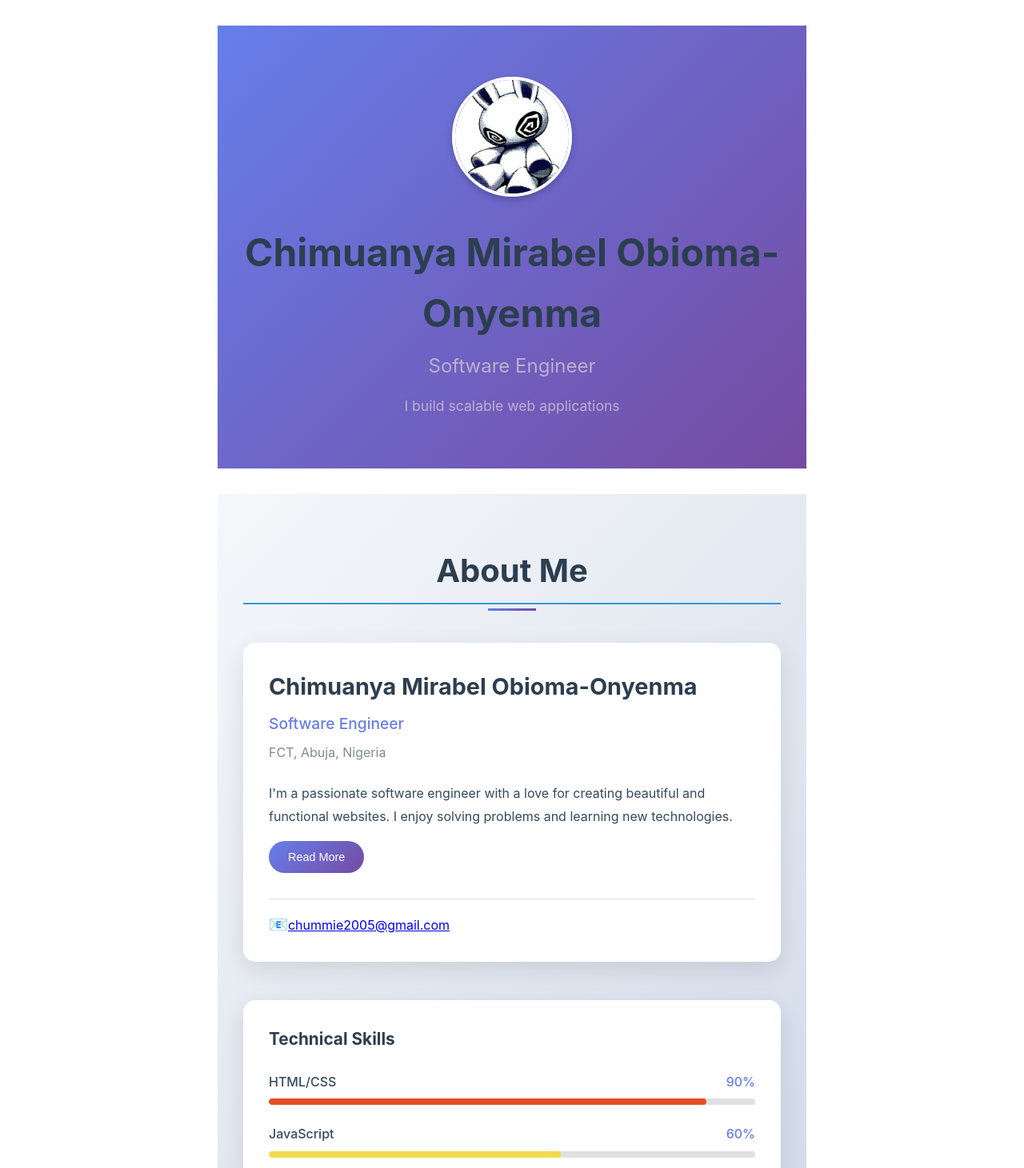
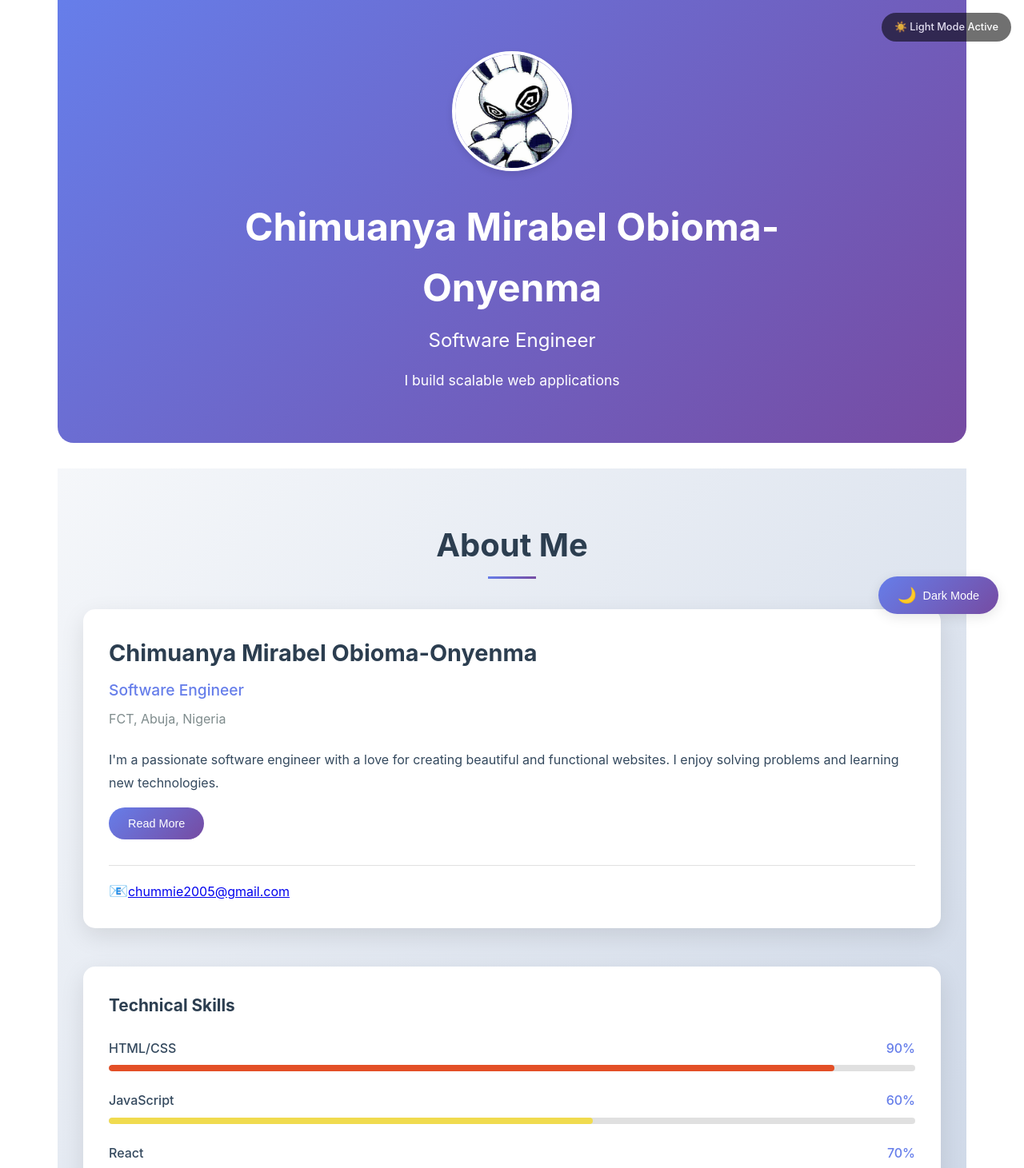
Before and after one commit to LilithsGarden/my-portfolio, a React (Vite) app: page / in a window 1280 px wide. Shown: the top 1461 px of the page at 80% size. Built offline with nearby package versions, Linux system fonts and the light colour scheme.

Commit message:
Added light and dark mode

```diff
--- a/src/App.css
+++ b/src/App.css
@@ -1,32 +1,12 @@
 .App {
-  max-width: 800px;
+  max-width: 1200px;
   margin: 0 auto;
-  padding: 2rem;
+  padding: 0 2rem;
 }
 
-header {
-  text-align: center;
-  margin-bottom: 3rem;
+
+@media (max-width: 768px) {
+  .App {
+    padding: 0 1rem;
+  }
 }
-
-header h1 {
-  font-size: 2.5rem;
-  color: #2c3e50;
-  margin-bottom: 0.5rem;
-}
-
-header p {
-  font-size: 1.2rem;
-  color: hsl(265, 26%, 75%);
-}
-
-section {
-  margin-bottom: 2.5rem;
-}
-
-section h2 {
-  color: #34495e;
-  margin-bottom: 1rem;
-  border-bottom: 2px solid #3498db;
-  padding-bottom: 0.5rem;
-}
--- a/src/App.jsx
+++ b/src/App.jsx
@@ -1,9 +1,13 @@
 import './App.css'
 import Header from './components/Header'
 import About from './components/About'
+import ThemeToggle from './components/ThemeToggle'
+import ThemeIndicator from './components/ThemeIndicator'
+import { ThemeProvider } from './context/ThemeContext'
 
 function App() {
   return (
+    <ThemeProvider>
       <div className="App">
         <Header />
 
@@ -22,7 +26,12 @@ function App() {
             <p>Coming soon...</p>
           </section>
         </main>
+
+        {/* Theme toggle button */}
+        <ThemeToggle />
+        <ThemeIndicator />
       </div>
+    </ThemeProvider>
   )
 }
 
--- a/src/components/About.css
+++ b/src/components/About.css
@@ -1,6 +1,6 @@
 .about {
     padding: 4rem 2rem;
-    background: linear-gradient(135deg, #f5f7fa 0%, #c3cfe2 100%);
+    background: linear-gradient(135deg, var(--bg-gradient-start) 0%, var(--bg-gradient-end) 100%);
 }
 
 .about-container {
@@ -11,7 +11,7 @@
 .section-title {
     text-align: center;
     font-size: 2.5rem;
-    color: #2c3e50;
+    color: var(--text-primary);
     margin-bottom: 3rem;
     position: relative;
     display: inline-block;
@@ -26,7 +26,7 @@
     transform: translateX(-50%);
     width: 60px;
     height: 3px;
-    background: linear-gradient(135deg, #667eea 0%, #764ba2 100%);
+    background: var(--button-bg);
 }
 
 .about-content {
@@ -37,33 +37,33 @@
 
 /*Bio Section*/
 .about-bio {
-    background: white;
+    background: var(--card-bg);
     border-radius: 15px;
     padding: 2rem;
-    box-shadow: 0 10px 30px rgba(0, 0, 0, 0.1);
+    box-shadow: 0 10px 30px var(--card-shadow);
 }
 
 .bio-header h3 {
     font-size: 1.8rem;
-    color: #2c3e50;
+    color: var(--text-primary);
     margin-bottom: 0.5rem;
 }
 
 .bio-title {
     font-size: 1.2rem;
-    color: #667eea;
+    color: var(--link-color);
     font-weight: 500;
     margin-bottom: 0.5rem;
 }
 
 .bio-location {
-    color: #7f8c8d;
+    color: var(--text-light);
     margin-bottom: 1rem;
 }
 
 .bio-text {
     line-height: 1.8;
-    color: #34495e;
+    color: var(--text-secondary);
     margin: 1.5rem 0;
 }
 
@@ -73,7 +73,7 @@
 }
 
 .read-more-btn {
-    background: linear-gradient(135deg, #667eea 0%, #764ba2 100%);
+    background: var(--button-bg);
     color: white;
     border: none;
     padding: 0.75rem 1.5rem;
@@ -86,18 +86,19 @@
 
 .read-more-btn:hover {
     transform: translateY(-2px);
-    box-shadow: 0 5px 15px rgba(102, 126, 234, 0.4);
+    box-shadow: 0 5px 15px var(--button-hover);
 }
 
 .read-more-btn:active {
-    background: linear-gradient(135deg, #764ba2 0%, #667eea 100%);
+    background: var(--button-bg);
+    opacity: 0.9;
 }
 
 /*Contact Info*/
 .contact-info {
     margin-top: 2rem;
     padding-top: 1rem;
-    border-top: 1px solid #e0e0e0;
+    border-top: 1px solid var(--border-color);
 }
 
 .contact-item {
@@ -111,27 +112,27 @@
 }
 
 .contact-item a {
-    color: #667eea;
+    color: var(--link-color);
     text-decoration: none;
     transition: color 0.3s ease;
 }
 
 .contact-item a:hover {
-    color: #764ba2;
+    color: var(--link-hover);
     text-decoration: underline;
 }
 
 /*Skills Section*/
 .skills-section, .interests-section {
-    background: white;
+    background: var(--card-bg);
     border-radius: 15px;
     padding: 2rem;
     margin-bottom: 2rem;
-    box-shadow: 0 10px 30px rgba(0, 0, 0, 0.1);
+    box-shadow: 0 10px 30px var(--card-shadow);
 }
 
 .skills-section h3, .interests-section h3 {
-    color: #2c3e50;
+    color: var(--text-primary);
     margin-bottom: 1.5rem;
     font-size: 1.3rem;
 }
@@ -144,7 +145,7 @@
     display: flex;
     justify-content: space-between;
     margin-bottom: 0.5rem;
-    color: #34495e;
+    color: var(--text-secondary);
 }
 
 .skill-name {
@@ -152,12 +153,12 @@
 }
 
 .skill-percent {
-    color: #667eea;
+    color: var(--link-color);
     font-weight: 500;
 }
 
 .progress-bar {
-    background: #e0e0e0;
+    background: var(--progress-bg);
     border-radius: 10px;
     overflow: hidden;
     height: 8px;
@@ -175,8 +176,8 @@
     position: absolute;
     top: -30px;
     right: 0;
-    background: #2c3e50;
-    color: white;
+    background: var(--text-primary);
+    color: var(--bg-primary);
     padding: 0.25rem 0.5rem;
     border-radius: 5px;
     font-size: 0.75rem;
@@ -192,21 +193,20 @@
 }
 
 .interest-chip {
-    background: linear-gradient(135deg, #667eea15 0%, #764ba215 100%);
-    color: #667eea;
+    background: var(--link-color);
+    color: white;
     padding: 0.5rem 1rem;
     border-radius: 20px;
     font-size: 0.9rem;
     cursor: pointer;
     transition: all 0.3s ease;
-    border: 1px solid #667eea30;
+    border: 1px solid transparent;
 }
 
 .interest-chip:hover {
     transform: translate(-2px);
-    background: linear-gradient(135deg, #667eea 0%, #764ba2 100%);
-    color: white;
-    box-shadow: 0 5px 15px rgba(102, 126, 234, 0.3);
+    background: var(--link-hover);
+    box-shadow: 0 5px 15px var(--button-hover);
 }
 
 /*Animations*/
--- a/src/components/Header.css
+++ b/src/components/Header.css
@@ -1,9 +1,10 @@
 .header {
-    background: linear-gradient(135deg, #667eea 0%, #764ba2 100%);
+    background: var(--button-bg);
     color: white;
     padding: 4rem 2rem;
     text-align: center;
     margin-bottom: 2rem;
+    border-radius: 0 0 20px 20px;
 }
 
 .header-content {
@@ -36,7 +37,7 @@
     border-radius: 50%; /*Makes the image circular*/
     object-fit: cover; /*Ensures the image covers the container without distortion*/
     border: 4px solid white;
-    box-shadow: 0 4px 10px rgba(0, 0, 0, 0.2);
+    box-shadow: 0 4px 10px var(--card-shadow);
     margin-bottom: 1.5rem;
     animation: fadeIn 1s ease;
 }
@@ -79,4 +80,13 @@
         width: 120px;
         height: 120px;
     }
+
+    .header-subtitle {
+        font-size: 1.2rem;
+    }
+
+    .profile-image {
+        width: 120px;
+        height: 120px;
+    }
 }
--- /dev/null
+++ b/src/components/ThemeIndicator.css
@@ -0,0 +1,29 @@
+.theme-indicator {
+  position: fixed;
+  top: 1rem;
+  right: 1rem;
+  padding: 0.5rem 1rem;
+  border-radius: 20px;
+  font-size: 0.8rem;
+  font-weight: 500;
+  z-index: 999;
+  opacity: 0.8;
+  transition: all 0.3s ease;
+  pointer-events: none; /* So it doesn't interfere with clicks */
+}
+
+.theme-indicator-light {
+  background: rgba(0, 0, 0, 0.7);
+  color: white;
+}
+
+.theme-indicator-dark {
+  background: rgba(255, 255, 255, 0.9);
+  color: #333;
+}
+
+@media (max-width: 768px) {
+  .theme-indicator {
+    display: none; /* Hide on mobile to save space */
+  }
+}
--- /dev/null
+++ b/src/components/ThemeIndicator.jsx
@@ -0,0 +1,15 @@
+import React from 'react'
+import { useTheme } from '../hooks/useTheme'
+import './ThemeIndicator.css'
+
+function ThemeIndicator() {
+    const { theme } = useTheme()
+
+    return (
+        <div className={`theme-indicator theme-indicator-${theme}`}>
+            {theme === 'light' ? '☀️ Light Mode Active' : '🌙 Dark Mode Active'}
+        </div>
+    )
+}
+
+export default ThemeIndicator
--- /dev/null
+++ b/src/components/ThemeToggle.css
@@ -0,0 +1,82 @@
+.theme-toggle {
+    position: fixed;
+    bottom: 2rem;
+    right: 2rem;
+    background: var(--button-bg);
+    color: white;
+    border: none;
+    padding: 0.75rem 1.5rem;
+    border-radius: 50px;
+    cursor: pointer;
+    font-size: 1rem;
+    font-weight: 500;
+    display: flex;
+    align-items: center;
+    gap: 0.5rem;
+    box-shadow: 0 4px 15px var(--card-shadow);
+    transition: all 0.3s ease;
+    z-index: 1000;
+}
+
+.theme-toggle:hover {
+    transform: translateY(-3px);
+    box-shadow: 0 6px 20px var(--button-hover);
+}
+
+.theme-toggle:active {
+    transform: translateY(0);
+}
+
+/* Animation for the toggle icon */
+.theme-toggle.animate {
+    animation: pulse 0.5s ease;
+}
+
+.theme-toggle-icon {
+    font-size: 1.2rem;
+    transition: transform 0.3s ease;
+}
+
+.theme-toggle:hover .theme-toggle-icon {
+    transform: rotate(15deg);
+}
+
+.theme-toggle-text {
+    font-size: 0.9rem;
+}
+
+/* Responsive adjustments */
+@media (max-width: 768px) {
+    .theme-toggle {
+        bottom: 1rem;
+        right: 1rem;
+        padding: 0.6rem 1.2rem;
+    }
+
+    .theme-toggle-text {
+        display: inline;
+    }
+}
+
+@media (max-width: 480px) {
+    .theme-toggle {
+        padding: 0.6rem 1rem;
+    }
+
+    .theme-toggle-text {
+        font-size: 0.8rem;
+    }
+}
+
+/* Animation keyframes */
+@keyframes pulse {
+    0% {
+        transform: scale(1);
+    }
+    50% {
+        transform: scale(1.1);
+    }
+    100% {
+        transform: scale(1);
+    }
+}
--- /dev/null
+++ b/src/components/ThemeToggle.jsx
@@ -0,0 +1,45 @@
+import React, { useState } from 'react'
+import { useTheme } from '../hooks/useTheme'
+import './ThemeToggle.css'
+
+function ThemeToggle() {
+    const { theme, toggleTheme } = useTheme()
+    const [isAnimating, setIsAnimating] = useState(false)
+
+    // Handle toggle with animation
+    const handleToggle = () => {
+        setIsAnimating(true)
+        toggleTheme()
+
+        //Remove animation class after animation completes
+        setTimeout(() => {
+            setIsAnimating(false)
+        }, 500)
+    }
+
+    //Get appropriate icon based on theme
+    const getIcon = () => {
+        if (theme === 'light') {
+            return '🌙'
+        }else {
+            return '☀️'
+        }
+    }
+
+    const getText = () => {
+        return theme === 'light' ? 'Dark Mode' : 'Light Mode'
+    }
+
+    return (
+        <button
+        className={`theme-toggle ${isAnimating ? 'animate' : ''}`}
+        onClick={handleToggle}
+        aria-label={`Switch to ${theme === 'light' ? 'dark' : 'light'}mode`}
+        >
+            <span className="theme-toggle-icon">{getIcon()}</span>
+            <span className="theme-toggle-text">{getText()}</span>
+        </button>
+    )
+}
+
+export default ThemeToggle
--- /dev/null
+++ b/src/context/ThemeContext.jsx
@@ -0,0 +1,51 @@
+import React, { createContext, useState, useEffect, } from 'react'
+
+// Creates the Context
+// Context is like a global state that any component can access
+export const ThemeContext = createContext()
+
+// Creates a Provider component
+// This component will wrap our entire app and provide the theme to everyone
+export function ThemeProvider({ children}) {
+    // State to hold the current theme, default is 'light'
+    // We will check localStorage to see if the user has a saved theme preference
+    const [theme, setTheme] = useState(() => {
+        const savedTheme = localStorage.getItem('theme')
+        return savedTheme || 'light'
+    })
+
+    // useEffect runs when theme changes
+    useEffect(() => {
+        // Apply the theme to the HTML element (document.documentElement is the <html> tag)
+        if(theme === 'dark') {
+            document.documentElement.classList.add('dark-mode')
+            document.documentElement.classList.remove('light-mode')
+        } else {
+            document.documentElement.classList.add('light-mode')
+            document.documentElement.classList.remove('dark-mode')
+        }
+
+        // Save the user's theme preference in localStorage
+        localStorage.setItem('theme', theme)
+    }, [theme]) // This effect runs whenever 'theme' changes
+
+    // Function to toggle between light and dark themes
+    const toggleTheme = () => {
+        setTheme(prevTheme => prevTheme === 'light' ? 'dark' : 'light')
+    }
+
+    // Function to set a specific theme (light or dark)
+    const setThemeMode = (mode) => {
+        if (mode === 'light' || mode === 'dark') {
+            setTheme(mode)
+        }
+    }
+
+    // The provider makes the theme and toggle function available to any child component that consumes this context
+    // Any component can now access the current theme and the toggle function
+    return (
+        <ThemeContext.Provider value={{ theme, toggleTheme, setThemeMode }}>
+            {children}
+        </ThemeContext.Provider>
+    )
+}
--- /dev/null
+++ b/src/hooks/useTheme.js
@@ -0,0 +1,11 @@
+import { useContext } from 'react'
+import { ThemeContext } from '../context/ThemeContext'
+
+// Custom hook for using the theme
+export function useTheme() {
+  const context = useContext(ThemeContext)
+  if (!context) {
+    throw new Error('useTheme must be used within a ThemeProvider')
+  }
+  return context
+}
--- a/src/index.css
+++ b/src/index.css
@@ -17,3 +17,81 @@ code {
   font-family: source-code-pro, Menlo, Monaco, Consolas, 'Courier New',
   monospace;
 }
+
+/* CSS Variables for Light Mode (default) */
+:root,
+.light-mode {
+  /* Background Colors */
+  --bg-primary: #ffffff;
+  --bg-secondary: #f5f7fa;
+  --bg-gradient-start: #f5f7fa;
+  --bg-gradient-end: #c3cfe2;
+
+  /* Text Colors */
+  --text-primary: #2c3e50;
+  --text-secondary: #34495e;
+  --text-light: #7f8c8d;
+
+  /* Component Colors */
+  --card-bg: #ffffff;
+  --card-shadow: rgba(0, 0, 0, 0.1);
+  --border-color: #e0e0e0;
+
+  /* Interactive Colors */
+  --button-bg: linear-gradient(135deg, #667eea 0%, #764ba2 100%);
+  --button-hover: rgba(102, 126, 234, 0.4);
+  --link-color: #667eea;
+  --link-hover: #764ba2;
+
+  /* Skill bar colors remain the same */
+  --progress-bg: #e0e0e0;
+}
+
+/* CSS Variables for Dark Mode */
+.dark-mode {
+  /* Background colors */
+  --bg-primary: #1a1a2e;
+  --bg-secondary: #16213e;
+  --bg-gradient-start: #1a1a2e;
+  --bg-gradient-end: #16213e;
+
+  /* Text colors */
+  --text-primary: #e0e0e0;
+  --text-secondary: #b8b8b8;
+  --text-light: #8b8b8b;
+
+  /* Component colors */
+  --card-bg: #0f3450;
+  --card-shadow: rgba(0, 0, 0, 0.3);
+  --border-color: #2c3e50;
+
+  /* Interactive colors */
+  --button-bg: linear-gradient(135deg, #4facfe 0%, #00f2fe 100%);
+  --button-hover: rgba(79, 172, 254, 0.4);
+  --link-color: #4facfe;
+  --link-hover: #00f2fe;
+
+  /* Skill bar colors slightly adjusted dor dark mode */
+  --progress-bg: #2c3e50;
+}
+
+/*Apply variables to body */
+body {
+  background-color: var(--bg-primary);
+  color: var(--text-primary);
+  transition: background-color 0.3s ease, color 0.3s ease;
+  font-family: -apple-system, BlinkMacSystemFont, 'Segoe UI', 'Roboto', 'Oxygen',
+  'Ubuntu', 'Cantarell', 'Fira Sans', 'Droid Sans', 'Helvetica Neue', sans-serif;
+  -webkit-font-smoothing: antialiased;
+  -moz-osx-font-smoothing: grayscale;
+}
+
+/* Smooth transitions for interactive elements */
+* {
+  transition: background-color 0.3s ease, color 0,3s ease, border-color 0.3s ease;
+}
+
+code {
+  font-family: source-code-pro, Menlo, Monaco, Consolas, 'Courier New',
+  monospace;
+}
```
Lines whose indentation alone changed are shown as unchanged.
